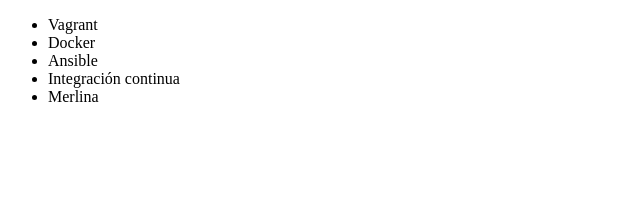
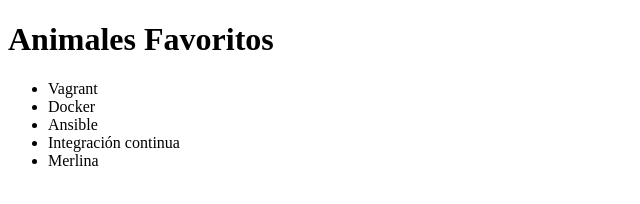
Before and after one commit to DanielSaeta/curso-github, a plain HTML site: page index.html in a window 1280 px wide. Shown: the whole page, without its empty margins (0-640 px from the left). Drawn offline with Linux system fonts and the light colour scheme.

Commit message:
Agregando título de la página

```diff
--- a/index.html
+++ b/index.html
@@ -5,6 +5,7 @@
      <title> Cursos de Alura </title>
 </head>
 <body>
+     <h1>Animales Favoritos</h1>
      <ul>
          <li> Vagrant </li>
          <li> Docker </li>
```
